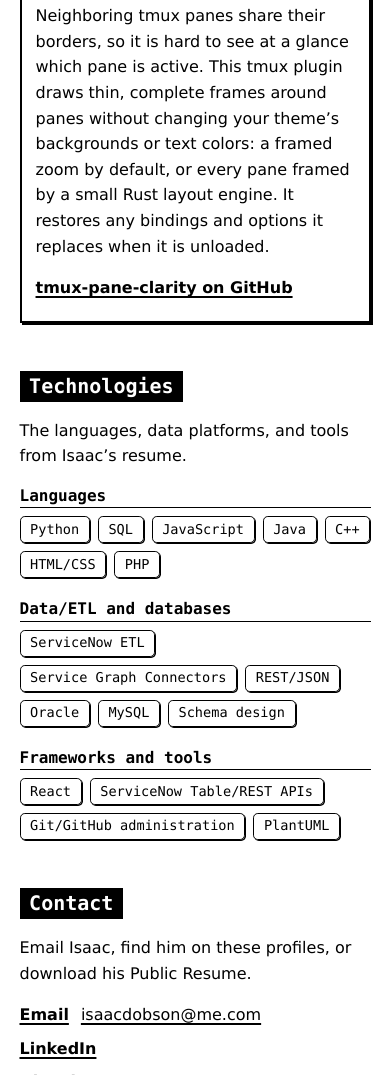
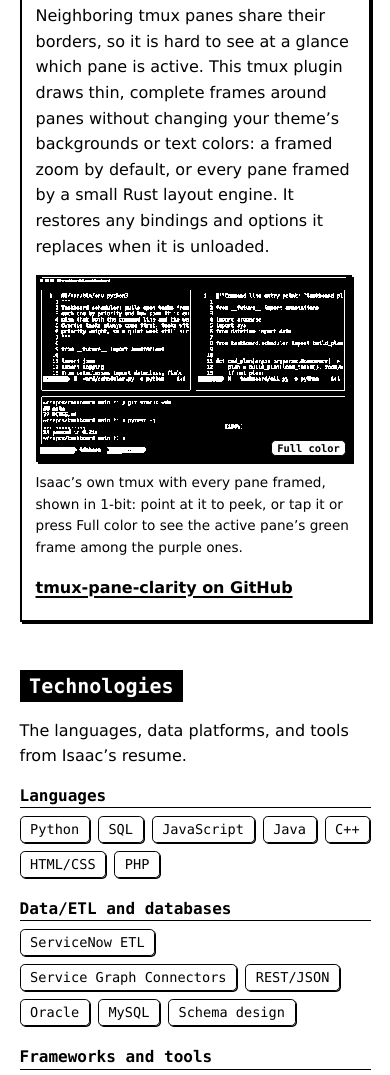
Before and after one commit to Dartsac/Isaac-Portfolio, a website: page index.html in a window 390 px wide. Shown: the part 5111-6186 px from the top of the page. Drawn offline with Linux system fonts and the light colour scheme.

Commit message:
Show tmux-pane-clarity framing Isaac's own panes, in 1-bit
The tmux-pane-clarity project gets a Time Machine image: a screenshot of
Isaac's tmux in Ghostty, with two Neovim panes above a shell, each in
its own frame. The 1-bit version is thresholded rather than dithered so
every frame stays visible; Full color shows the active pane's green
frame among the purple ones. The tests know the new image and toggle.

```diff
--- a/index.html
+++ b/index.html
@@ -478,6 +478,34 @@
                 every pane framed by a small Rust layout engine. It restores any bindings and
                 options it replaces when it is unloaded.
               </p>
+              <figure class="project__visual">
+                <div class="time-machine">
+                  <img
+                    class="time-machine__one-bit"
+                    src="img/projects/tmux-pane-clarity.png"
+                    srcset="img/projects/tmux-pane-clarity.png 1x, img/projects/tmux-pane-clarity@2x.png 2x"
+                    alt="tmux with every pane framed: two Neovim panes side by side, editing Python files, above a shell showing git status, with the active pane’s frame highlighted."
+                    width="400"
+                    height="234"
+                    loading="lazy"
+                  />
+                  <img
+                    class="time-machine__full-color"
+                    src="img/projects/tmux-pane-clarity-full-color.webp"
+                    alt=""
+                    width="400"
+                    height="234"
+                    loading="lazy"
+                  />
+                  <button class="time-machine__toggle" type="button" aria-pressed="false" hidden>
+                    Full color<span class="visually-hidden"> tmux-pane-clarity screenshot</span>
+                  </button>
+                </div>
+                <figcaption class="project__caption">
+                  Isaac’s own tmux with every pane framed, shown in 1-bit: point at it to peek, or tap it
+                  or press Full color to see the active pane’s green frame among the purple ones.
+                </figcaption>
+              </figure>
               <p class="project__links">
                 <a class="project__link" href="https://github.com/Dartsac/tmux-pane-clarity">tmux-pane-clarity on GitHub</a>
               </p>
```
Also changed, not shown: tests/projects.spec.js (+1 -1 lines), tests/time-machine.spec.js (+1 -0 lines), img/projects/tmux-pane-clarity-full-color.webp (added), img/projects/tmux-pane-clarity.png (added), img/projects/tmux-pane-clarity@2x.png (added).
